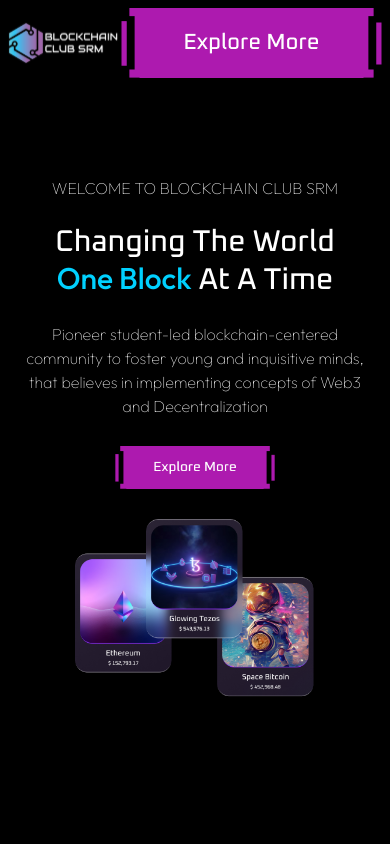
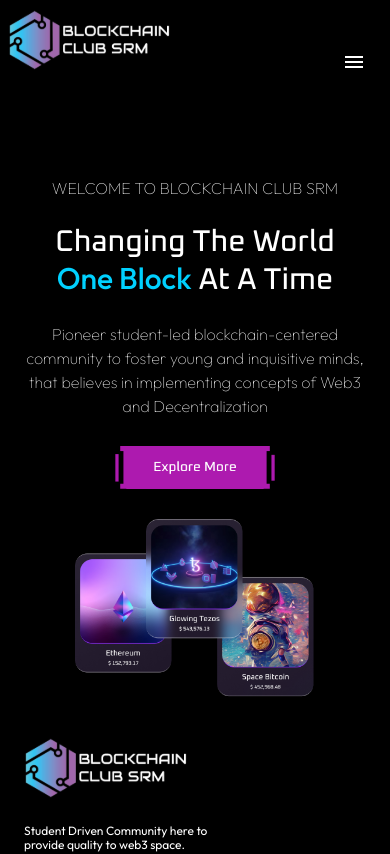
Before and after one commit to Blockchain-Club-SRM/blockchainsrm.org-v2, a Next.js app: page / in a window 390 px wide. Shown: the top 854 px of the page. Built offline with nearby package versions, Linux system fonts and the light colour scheme.

Commit message:
Fix Navbar and footer

```diff
--- a/components/shared/footer.tsx
+++ b/components/shared/footer.tsx
@@ -1,12 +1,16 @@
 import React from "react";
 import Logo from "../../public/assets/logo.svg";
+import InstagramIcon from "@mui/icons-material/Instagram";
+import TwitterIcon from "@mui/icons-material/Twitter";
+import GitHubIcon from "@mui/icons-material/GitHub";
+import LinkedInIcon from "@mui/icons-material/LinkedIn";
 
 const Footer = () => {
   return (
     <footer className="p-4 sm:p-6 bg-transparent">
       <div className="md:flex md:justify-around ">
         <div className="mb-6 md:mb-0">
-          <Logo />
+          <img src={Logo.src} alt="" className="h-16 md:h-16" />
         </div>
         <div className="mb-6 md:mb-0 text-white self-center">
           <p className="">
@@ -15,18 +19,24 @@
           </p>
           <ul className="flex gap-4 p-6 content-center">
             <li>
-              <a href="/">insta</a>
+              <a href="/">
+                {/* <InstagramIcon /> */}
+              </a>
             </li>
             <li>
-              <a href="https://twitter.com/BlockchainSRM">twitter</a>
+              <a href="https://twitter.com/BlockchainSRM">
+                {/* <TwitterIcon /> */}
+              </a>
             </li>
             <li>
               <a href="https://www.linkedin.com/company/blockchain-club-srm/">
-                linkedin
+                {/* <LinkedInIcon /> */}
               </a>
             </li>
             <li>
-              <a href="/">github</a>
+              <a href="/">
+                {/* <GitHubIcon /> */}
+              </a>
             </li>
           </ul>
           <p>All rights reserved @blockchainsrm</p>
--- a/components/shared/header.tsx
+++ b/components/shared/header.tsx
@@ -3,6 +3,7 @@
 import Logo from "../../public/assets/logo.svg";
 import more from "../../public/assets/more_btn.png";
 import Image from "next/image";
+import { MenuOutlined } from "@material-ui/icons";
 
 const Header = () => {
   const [active, setActive] = useState(false);
@@ -13,11 +14,13 @@
 
   return (
     <div className="absolute w-full text-white flex justify-between  p-2 items-center left-0 right-0 z-50 top-0">
-      <div className="object-scale-down max-h-24 w-28">
-        <img src={Logo.src} alt="" />
+      <div className="">
+        <img src={Logo.src} alt="" className="h-16"/>
       </div>
       <nav>
-        <div className="absolute right-6 top-12 md:hidden">outlined</div>
+        <div className="absolute right-6 top-12 md:hidden">
+          <MenuOutlined onClick={show} />
+        </div>
         <ul className="hidden md:flex gap-8 p-3 py-6 content-center uppercase bg-navbar-gradient backdrop-blur-md">
           <li>
             <a href="https://tailwindcss.com/">Home</a>
@@ -41,12 +44,9 @@
 
         <MenuItems show={show} active={active} />
       </nav>
-      <Image
-        src={more}
-        alt="Explore More"
-        objectFit="scale-down"
-        className="w-10 h-10"
-      />
+        <a href="https://github.com/" >
+          <img src={more.src} alt="" className="invisible md:visible h-14"/>
+        </a>
     </div>
   );
 };
--- a/components/shared/layout.tsx
+++ b/components/shared/layout.tsx
@@ -6,7 +6,7 @@
     <div className="px-2 sm:px-10 md:px-32 lg:px-40 pt-40 bg-black min-h-screen">
       <Header />
       {children && children}
-      {/* <Footer /> */}
+      <Footer />
     </div>
   );
 };
--- a/package.json
+++ b/package.json
@@ -9,6 +9,12 @@
     "lint": "next lint"
   },
   "dependencies": {
+    "@emotion/react": "^11.10.4",
+    "@emotion/styled": "^11.10.4",
+    "@material-ui/core": "^4.12.4",
+    "@material-ui/icons": "^4.11.3",
+    "@mui/icons-material": "^5.10.6",
+    "@mui/material": "^5.10.8",
     "next": "12.3.1",
     "react": "18.2.0",
     "react-dom": "18.2.0"
```
Also changed, not shown: 1 other file (tests, documents, lock files or other folders).
